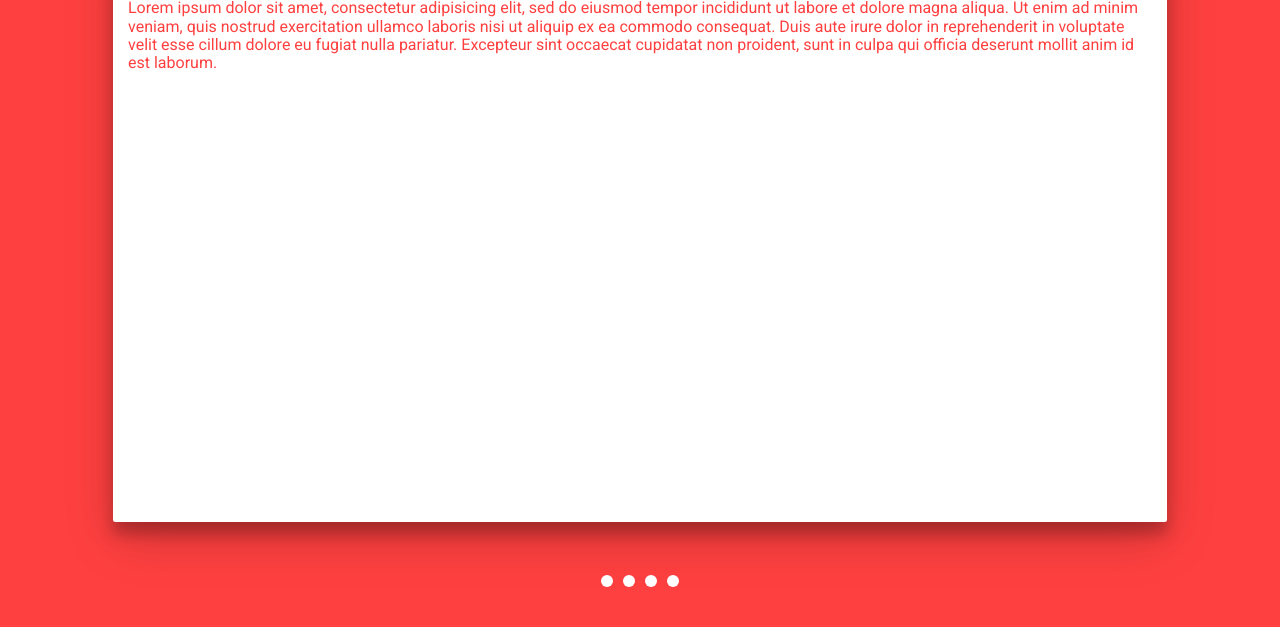
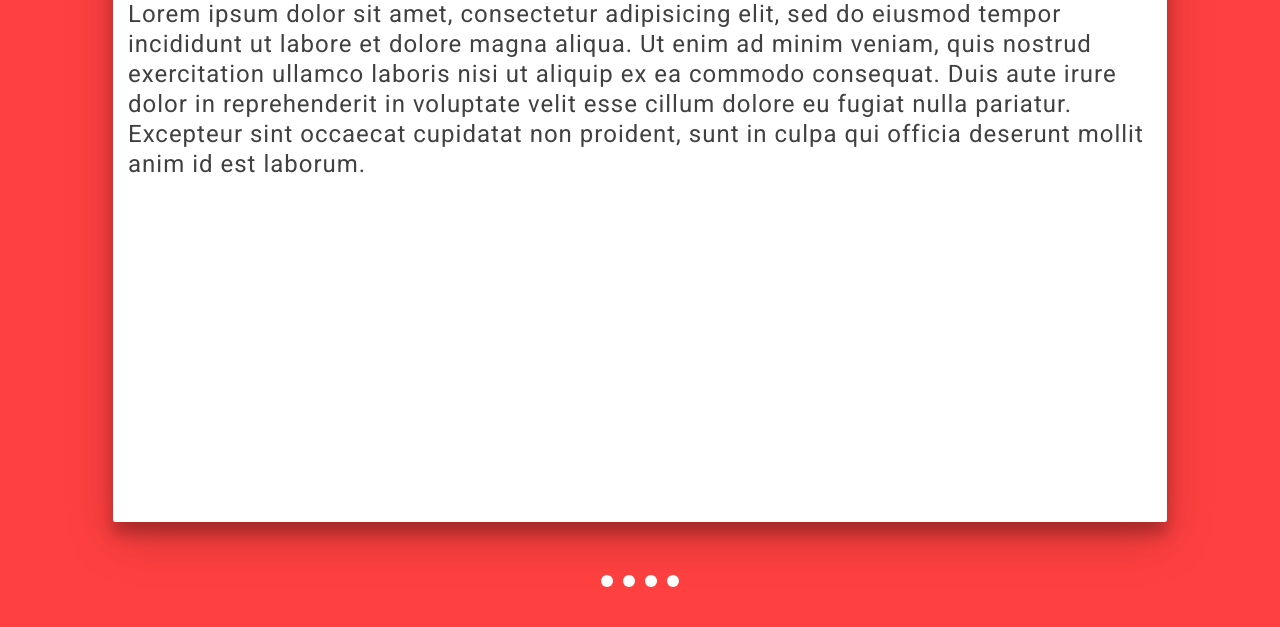
Before and after one commit to goto1/is665, a website: page docs/index.html in a window 1280 px wide. Shown: the part 173-800 px from the top of the page. Drawn offline with nearby package versions, Linux system fonts and the light colour scheme.

Commit message:
Text color changes

```diff
--- a/src/main.sass
+++ b/src/main.sass
@@ -75,6 +75,7 @@ body
   width: 80%
   height: 70%
   background: white
+  color: #404040
   border-radius: 2.5px
   padding: 15px
   box-shadow: 0 12px 15px 0 rgba(0, 0, 0, 0.24), 0 17px 50px 0 rgba(0, 0, 0, 0.19)
@@ -90,6 +91,9 @@ body
     font-weight: 600
   .content
     margin: 10px 0 0 0
+    font-size: 1.5em
+    letter-spacing: 1px
+    line-height: 30px
 
 #first
   background-color: #FF4040
```
Also changed, not shown: docs/main.min.css.
